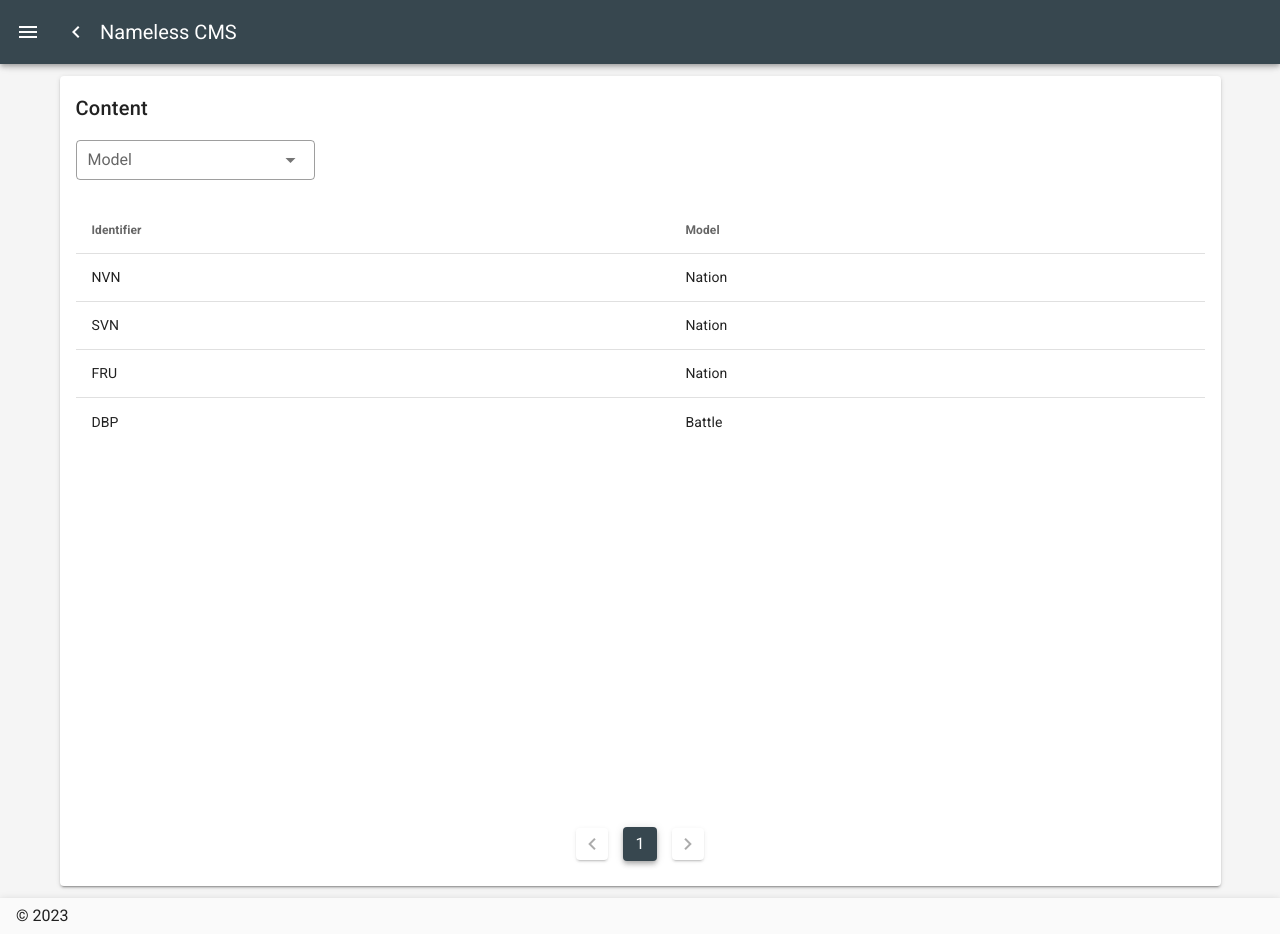
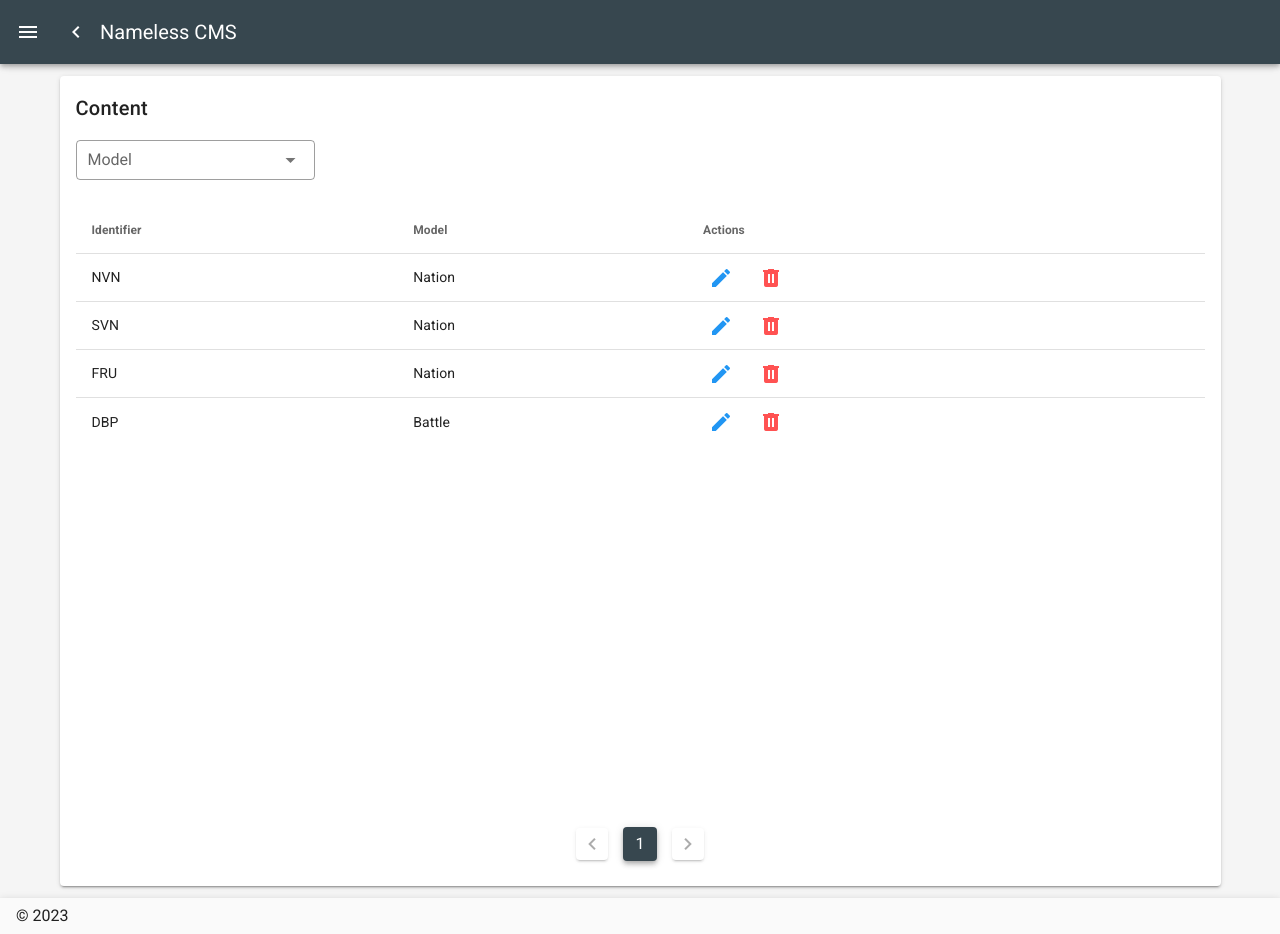
Before and after one commit to hvhvdevdev/dacn, a Nuxt app: page /content in a window 1280 px wide. Built offline with nearby package versions, Linux system fonts and the light colour scheme; what tiptap-vuetify would draw is missing.

Commit message:
deleting, actions to update/create

```diff
--- /dev/null
+++ b/components/DeleteEntryButton.vue
@@ -0,0 +1,79 @@
+<template>
+  <v-dialog v-model="dialog" persistent width="400">
+    <template #activator="{ on: dOn, attrs: dAttrs }">
+      <v-tooltip top>
+        <template #activator="{ on: tOn, attrs: tAttrs }">
+          <v-btn
+            :loading="loading"
+            text
+            color="error"
+            v-bind="{ ...tAttrs, ...dAttrs }"
+            v-on="{ ...tOn, ...dOn }"
+          >
+            <v-icon>mdi-trash-can</v-icon>
+          </v-btn>
+        </template>
+        <span>Delete</span>
+      </v-tooltip>
+    </template>
+    <v-card>
+      <v-card-title class="primary white--text">Delete Model</v-card-title>
+      <v-divider />
+      <v-card-text class="mt-5">
+        Really delete `{{ entryIdentifier }}` of `{{ modelName }}`?
+      </v-card-text>
+      <v-divider />
+      <v-card-actions>
+        <v-btn text color="error" @click="deleteEntry"> Delete </v-btn>
+        <v-btn text @click="close"> Cancel </v-btn>
+      </v-card-actions>
+    </v-card>
+  </v-dialog>
+</template>
+
+<script>
+export default {
+  name: 'DeleteEntryButton',
+  props: {
+    entryIdentifier: {
+      type: String,
+      required: true,
+    },
+    modelName: {
+      type: String,
+      required: true,
+    },
+    idField: {
+      type: String,
+      required: true,
+    },
+  },
+  data() {
+    return {
+      dialog: false,
+      loading: false,
+    }
+  },
+  methods: {
+    close() {
+      this.dialog = false
+    },
+    deleteEntry() {
+      this.close()
+      this.loading = true
+      this.$store
+        .dispatch('content/deleteEntry', {
+          id: this.entryIdentifier,
+          model: this.modelName,
+          idField: this.idField,
+        })
+        .then(() => {
+          this.loading = false
+          this.$store.commit('setSnackbarContent', 'Entry deleted successfully')
+        })
+    },
+  },
+}
+</script>
+
+<style scoped></style>
--- a/pages/content/index.vue
+++ b/pages/content/index.vue
@@ -5,7 +5,7 @@
       <v-select
         v-model="filterModel"
         outlined
-        class='d-inline-block'
+        class="d-inline-block"
         label="Model"
         :items="models"
         item-text="name"
@@ -18,6 +18,7 @@
           <tr>
             <th>Identifier</th>
             <th>Model</th>
+            <th>Actions</th>
           </tr>
         </thead>
         <tbody>
@@ -27,6 +28,30 @@
             </td>
             <td>
               {{ entry._model }}
+            </td>
+            <td>
+              <v-tooltip top>
+                <template #activator="{ on, attrs }">
+                  <v-btn
+                    :to="{
+                      path: '/content/edit',
+                      query: { article: entry._identifier },
+                    }"
+                    icon
+                    color="info"
+                    v-bind="attrs"
+                    v-on="on"
+                  >
+                    <v-icon>mdi-pencil</v-icon>
+                  </v-btn>
+                </template>
+                <span>Edit</span>
+              </v-tooltip>
+              <DeleteEntryButton
+                :entry-identifier="entry._identifier"
+                :model-name="entry._model"
+                :id-field="entry._identifierField"
+              ></DeleteEntryButton>
             </td>
           </tr>
         </tbody>
@@ -56,12 +81,14 @@ export default {
     },
     filteredEntries() {
       return Object.entries(this.entries).flatMap(([k, v]) =>
-        v.map((x) => ({
-          _model: k,
-          _identifier: x[this.models.find((m) => m.name === k).identifier],
-          ...x,
-        }))
-        .filter(x => !this.filterModel || x._model === this.filterModel)
+        v
+          .map((x) => ({
+            _model: k,
+            _identifier: x[this.models.find((m) => m.name === k).identifier],
+            _identifierField: this.models.find((m) => m.name === k).identifier,
+            ...x,
+          }))
+          .filter((x) => !this.filterModel || x._model === this.filterModel)
       )
     },
   },
--- a/store/content.js
+++ b/store/content.js
@@ -40,3 +40,35 @@ export const getters = {
     return state.entries
   },
 }
+
+export const mutations = {
+  deleteEntry(state, payload) {
+    state.entries[payload.model] = state.entries[payload.model].filter(
+      (e) => e[payload.idField] !== payload.id
+    )
+  },
+  updateEntry(state, payload) {
+    const index = state.entries[payload.model].findIndex(
+      (e) => e[payload.idField] === payload.id
+    )
+    state.entries[payload.model][index] = payload.data
+  },
+  createEntry(state, payload) {
+    state.entries[payload.model].push(payload.data)
+  }
+}
+
+export const actions = {
+  async deleteEntry({ commit }, payload) {
+    await new Promise((resolve) => setTimeout(resolve, 1000))
+    commit('deleteEntry', payload)
+  },
+  async editEntry({commit}, payload) {
+    await new Promise((resolve) => setTimeout(resolve, 1000))
+    commit('updateEntry', payload)
+  },
+  async createEntry({ commit }, payload) {
+    await new Promise((resolve) => setTimeout(resolve, 1000))
+    commit('createEntry', payload)
+  }
+}
```
